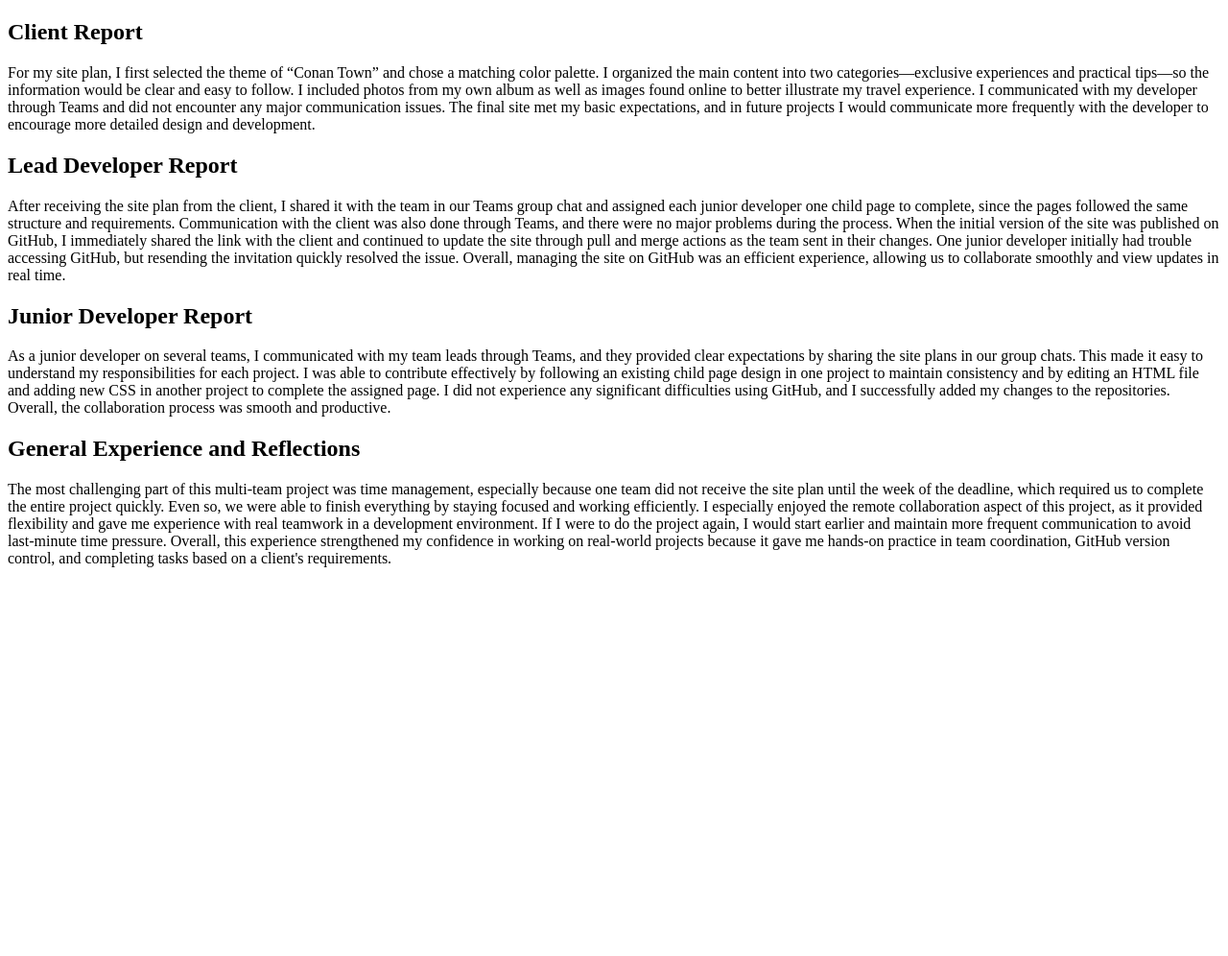
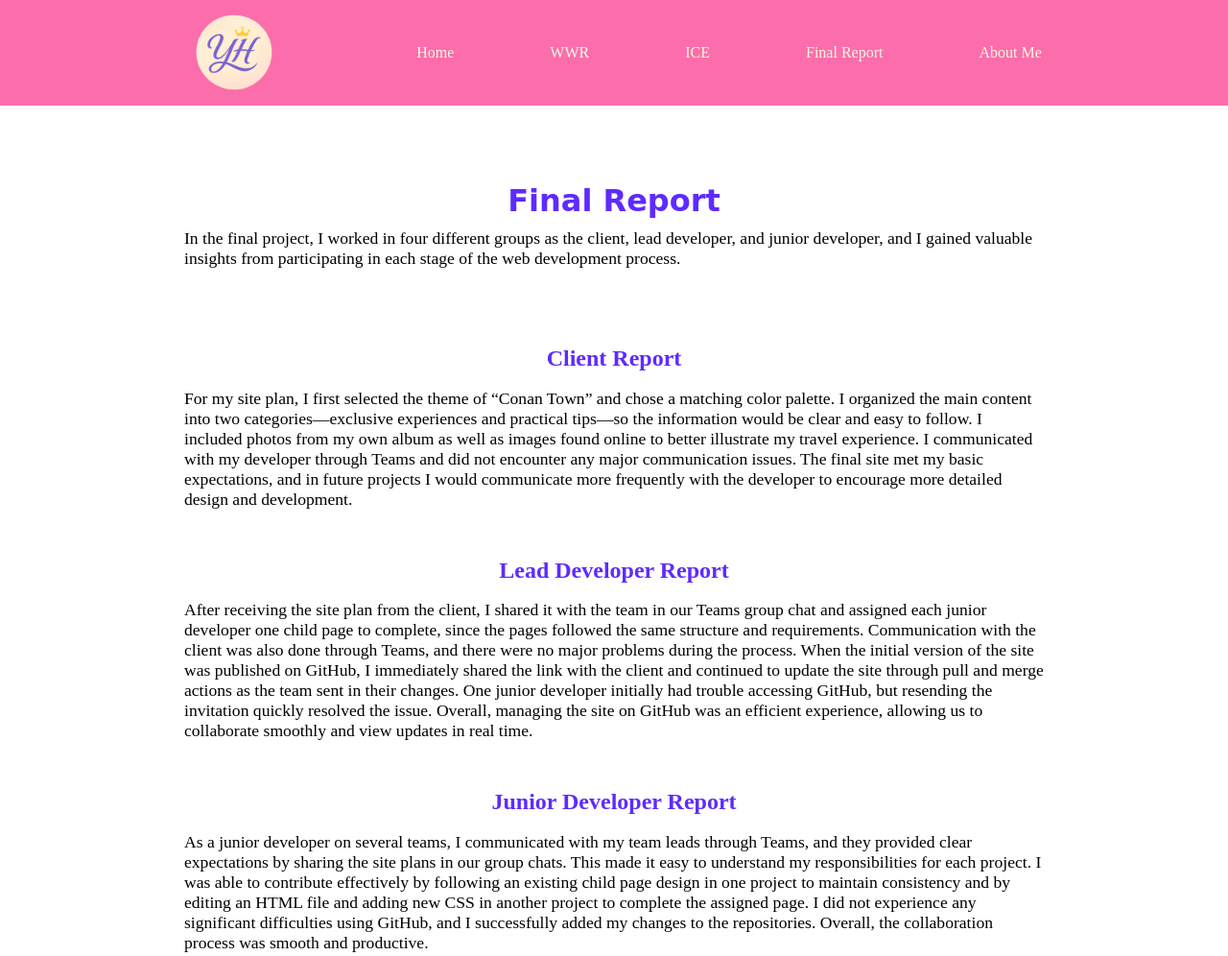
Before and after one commit to yolohe1210/wdd130, a plain HTML site: page client_report.html in a window 1280 px wide. Shown: the top 996 px of the page at 96% size. Before the commit the page ends 800 px from the top, so only its background shows below. Drawn offline with Linux system fonts and the light colour scheme.

Commit message:
Finished

```diff
--- a/client_report.html
+++ b/client_report.html
@@ -3,16 +3,66 @@
 <head>
     <meta charset="UTF-8">
     <meta name="viewport" content="width=device-width, initial-scale=1.0">
-    <title>Document</title>
+    <title>Yin He's Portal Page</title>
+    <link rel="stylesheet" href="styles/style.css">
 </head>
 <body>
-    <h2>Client Report</h2>
-    <p>For my site plan, I first selected the theme of “Conan Town” and chose a matching color palette. I organized the main content into two categories—exclusive experiences and practical tips—so the information would be clear and easy to follow. I included photos from my own album as well as images found online to better illustrate my travel experience. I communicated with my developer through Teams and did not encounter any major communication issues. The final site met my basic expectations, and in future projects I would communicate more frequently with the developer to encourage more detailed design and development.</p>
-    <h2>Lead Developer Report</h2>
-    <p>After receiving the site plan from the client, I shared it with the team in our Teams group chat and assigned each junior developer one child page to complete, since the pages followed the same structure and requirements. Communication with the client was also done through Teams, and there were no major problems during the process. When the initial version of the site was published on GitHub, I immediately shared the link with the client and continued to update the site through pull and merge actions as the team sent in their changes. One junior developer initially had trouble accessing GitHub, but resending the invitation quickly resolved the issue. Overall, managing the site on GitHub was an efficient experience, allowing us to collaborate smoothly and view updates in real time.</p>
-    <h2>Junior Developer Report</h2>
-    <p>As a junior developer on several teams, I communicated with my team leads through Teams, and they provided clear expectations by sharing the site plans in our group chats. This made it easy to understand my responsibilities for each project. I was able to contribute effectively by following an existing child page design in one project to maintain consistency and by editing an HTML file and adding new CSS in another project to complete the assigned page. I did not experience any significant difficulties using GitHub, and I successfully added my changes to the repositories. Overall, the collaboration process was smooth and productive.</p>
-    <h2>General Experience and Reflections</h2>
-    <p>The most challenging part of this multi-team project was time management, especially because one team did not receive the site plan until the week of the deadline, which required us to complete the entire project quickly. Even so, we were able to finish everything by staying focused and working efficiently. I especially enjoyed the remote collaboration aspect of this project, as it provided flexibility and gave me experience with real teamwork in a development environment. If I were to do the project again, I would start earlier and maintain more frequent communication to avoid last-minute time pressure. Overall, this experience strengthened my confidence in working on real-world projects because it gave me hands-on practice in team coordination, GitHub version control, and completing tasks based on a client's requirements.</p>
+    <header>
+        <div class="header">
+            <img src="images/logo.png" id="logo">
+            <nav>
+                <ul>
+                <li><a href="index.html">Home</a></li>
+                <li><a href="wwr/index.html">WWR</a></li>
+                <li><a href="ice.html">ICE</a></li>
+                <li><a href="client_report.html">Final Report</a></li>
+                <li><a href="aboutme.html">About Me</a></li>
+                </ul>
+            </nav>
+        </div>
+    </header>
+    <div id="report">
+        <div id="report_intro">
+            <h2>Final Report</h2>
+            <p>In the final project, I worked in four different groups as the client, lead developer, and junior developer, and I gained valuable insights from participating in each stage of the web development process.</p>
+        </div>
+        <div class="report">
+            <h3>Client Report</h3>
+            <p>For my site plan, I first selected the theme of “Conan Town” and chose a matching color palette. I organized the main content into two categories—exclusive experiences and practical tips—so the information would be clear and easy to follow. I included photos from my own album as well as images found online to better illustrate my travel experience. I communicated with my developer through Teams and did not encounter any major communication issues. The final site met my basic expectations, and in future projects I would communicate more frequently with the developer to encourage more detailed design and development.</p>
+        </div>
+        <div class="report">
+            <h3>Lead Developer Report</h3>
+            <p>After receiving the site plan from the client, I shared it with the team in our Teams group chat and assigned each junior developer one child page to complete, since the pages followed the same structure and requirements. Communication with the client was also done through Teams, and there were no major problems during the process. When the initial version of the site was published on GitHub, I immediately shared the link with the client and continued to update the site through pull and merge actions as the team sent in their changes. One junior developer initially had trouble accessing GitHub, but resending the invitation quickly resolved the issue. Overall, managing the site on GitHub was an efficient experience, allowing us to collaborate smoothly and view updates in real time.</p>
+        </div>
+        <div class="report">
+            <h3>Junior Developer Report</h3>
+            <p>As a junior developer on several teams, I communicated with my team leads through Teams, and they provided clear expectations by sharing the site plans in our group chats. This made it easy to understand my responsibilities for each project. I was able to contribute effectively by following an existing child page design in one project to maintain consistency and by editing an HTML file and adding new CSS in another project to complete the assigned page. I did not experience any significant difficulties using GitHub, and I successfully added my changes to the repositories. Overall, the collaboration process was smooth and productive.</p>
+        </div>
+        <div class="report">
+            <h3>General Experience and Reflections</h3>
+            <p>The most challenging part of this multi-team project was time management, especially because one team did not receive the site plan until the week of the deadline, which required us to complete the entire project quickly. Even so, we were able to finish everything by staying focused and working efficiently. I especially enjoyed the remote collaboration aspect of this project, as it provided flexibility and gave me experience with real teamwork in a development environment. If I were to do the project again, I would start earlier and maintain more frequent communication to avoid last-minute time pressure. Overall, this experience strengthened my confidence in working on real-world projects because it gave me hands-on practice in team coordination, GitHub version control, and completing tasks based on a client's requirements.</p>
+        </div>
+    </div>
+    <footer>
+        <div class="social">
+            <a href="https://facebook.com" target="_blank">
+                <img src="images/facebook.png" alt="fb icon">
+            </a>
+            <a href="https://x.com" target="_blank">
+                <img src="images/x.png" alt="x icon">
+            </a>
+            <a href="https://instagram.com" target="_blank">
+                <img src="images/instagram.png" alt="instagram icon">
+            </a>
+        </div>
+        <p>Copyright 2025 &copy; - Yin He</p>
+        <ul>
+            <li><a href="index.html">Home</a></li>
+            <li><a href="wwr/index.html">WWR</a></li>
+            <li><a href="ice.html">ICE</a></li>
+            <li><a href="client_report.html">Final Report</a></li>
+            <li><a href="aboutme.html">About Me</a></li>
+        </ul>
+    </footer>
 </body>
 </html>
--- a/styles/style.css
+++ b/styles/style.css
@@ -50,8 +50,8 @@ nav ul{
     list-style: none;
     display: flex;
     justify-content: space-around;
-    gap: 120px;
-    width: 800 px;
+    gap: 100px;
+    width: 600 px;
 }
 
 li a:hover {
@@ -219,3 +219,25 @@ body {
     margin: auto;
     padding: 100px;
 }
+
+#report {
+    width: 70%;
+    margin: auto;
+    padding: 80px 100px;
+}
+
+#report h3 {
+    color: #5e2bff;
+}
+
+#report_intro {
+    margin-bottom: 80px;
+}
+
+#report_intro p {
+    margin: 0;
+}
+
+.report {
+    margin-bottom: 50px;
+}
```
Also changed, not shown: aboutme.html (+2 -0 lines), ice.html (+2 -0 lines), index.html (+9 -0 lines), images/report.jpg (added), 1 other file.
